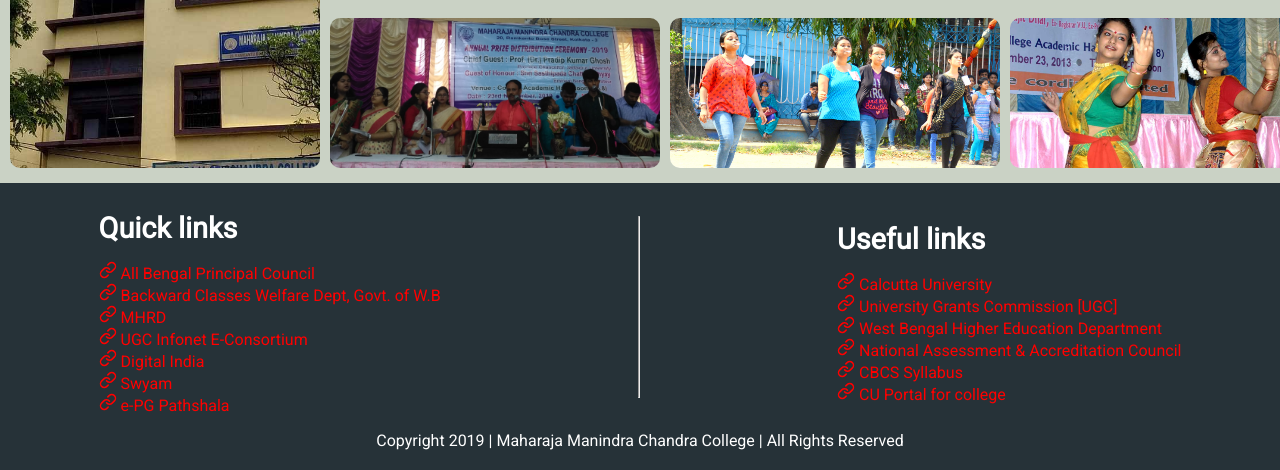
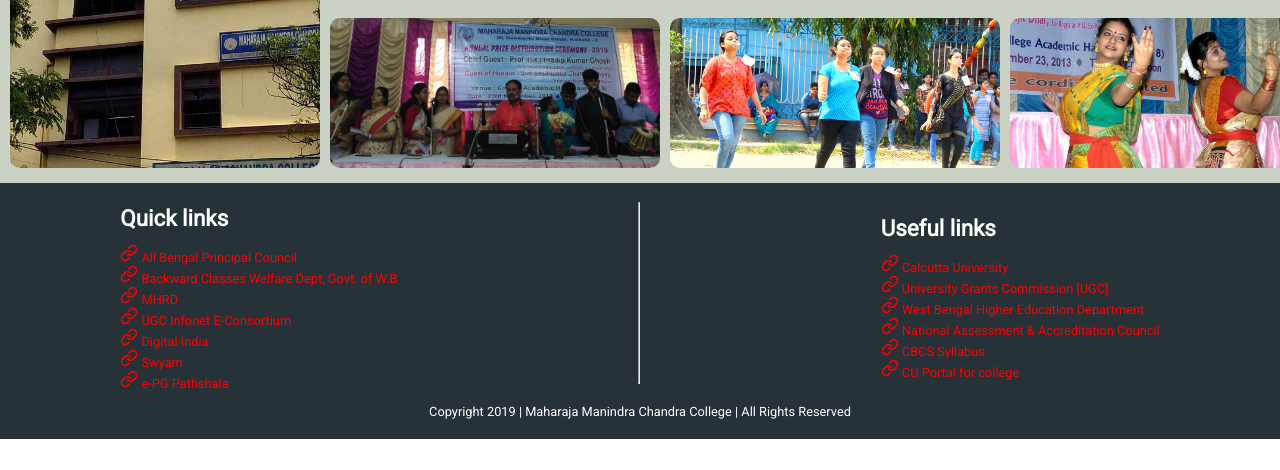
Before and after one commit to rajmanna-dev/mmc, a plain HTML site: page index.html in a window 1280 px wide. Shown: the part 2096-2566 px from the top of the page. After the commit the page ends 2535 px from the top, so only its background shows below. Drawn offline with Linux system fonts and the light colour scheme.

Commit message:
Add files via upload

```diff
--- a/src/css/container.css
+++ b/src/css/container.css
@@ -146,5 +146,6 @@
   .container {
     display: flex;
     flex-direction: column;
+    margin: 3.5rem 2.2rem;
   }
 }
--- a/src/css/footer.css
+++ b/src/css/footer.css
@@ -14,7 +14,7 @@ footer {
 
 .list-items h3 {
   color: #fff;
-  font-size: 1.8rem;
+  font-size: 1.4rem;
   margin-bottom: 10px;
 }
 
@@ -24,6 +24,7 @@ footer {
   display: flex;
   flex-direction: column;
   color: red;
+  font-size: 0.8rem;
 }
 
 .list-items ul li:hover {
@@ -38,6 +39,7 @@ footer {
 
 footer p {
   text-align: center;
+  font-size: 0.8rem;
   color: #fff;
 }
 
```
